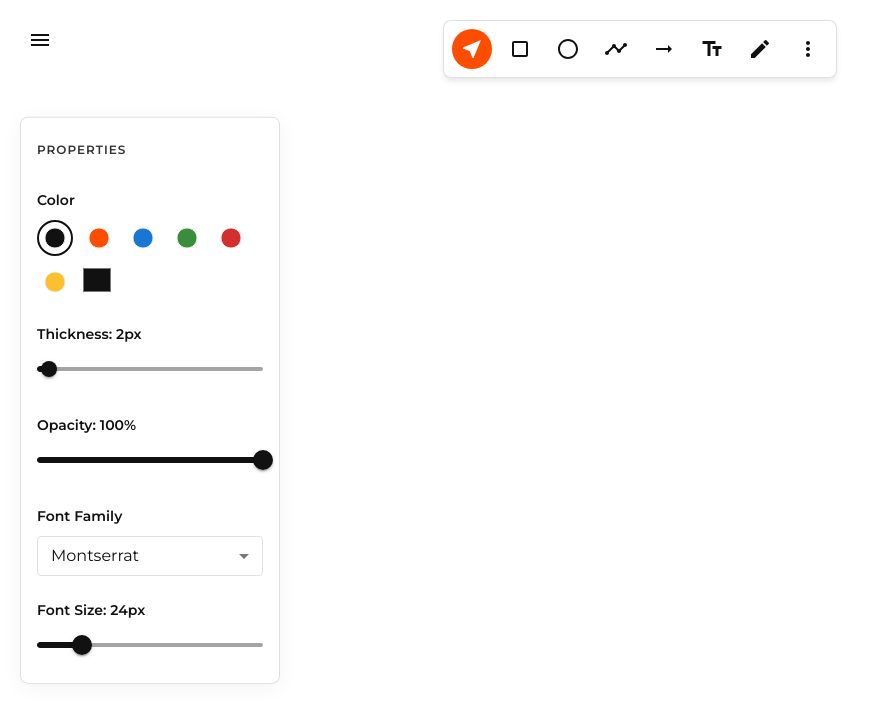
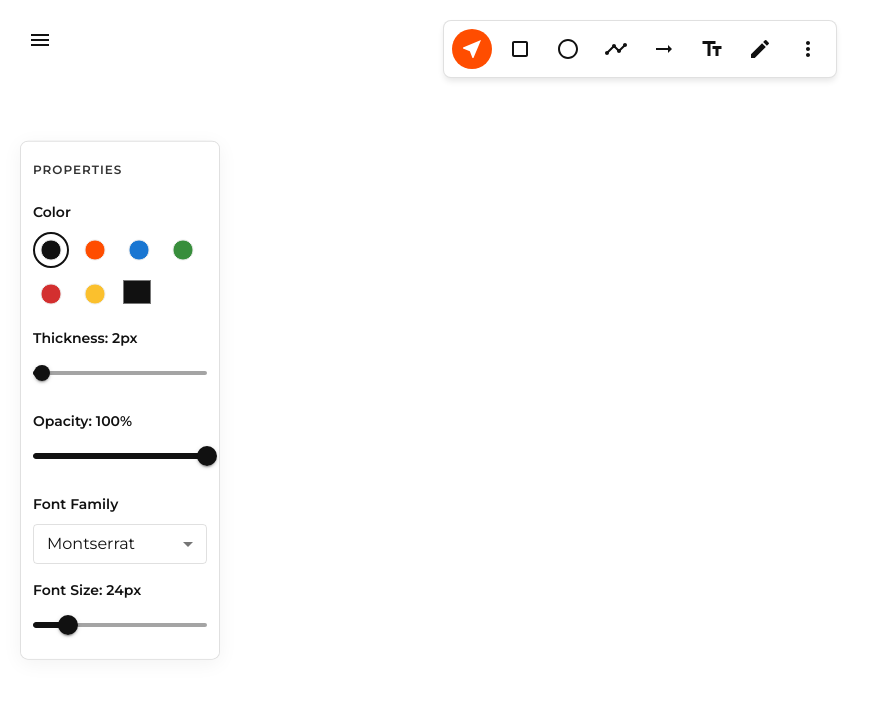
Before and after one commit to Gianlz/AnnotationTool, a React (Vite) app: page / in a window 1280 px wide. Shown: the top 722 px of the page, without its empty margins (0-880 px from the left). Built offline with nearby package versions, Linux system fonts and the light colour scheme.

Commit message:
refactor: make ToolProprieties thinner

```diff
--- a/src/components/shared/whiteboard/ToolPropertiesSidebar.tsx
+++ b/src/components/shared/whiteboard/ToolPropertiesSidebar.tsx
@@ -60,15 +60,15 @@ export const ToolPropertiesSidebar: React.FC<ToolPropertiesSidebarProps> = ({
         transform: 'translateY(-50%)', // Center vertically
         display: 'flex',
         flexDirection: 'column',
-        gap: 3,
-        p: 2,
+        gap: 2,
+        p: 1.5,
         borderRadius: 2,
         backgroundColor: 'background.paper',
         border: 1,
         borderColor: 'divider',
         boxShadow: '0 4px 20px rgba(0, 0, 0, 0.05)',
         zIndex: 90,
-        width: '260px',
+        width: '200px',
         maxHeight: '80vh',
         overflowY: 'auto'
       }}
```
